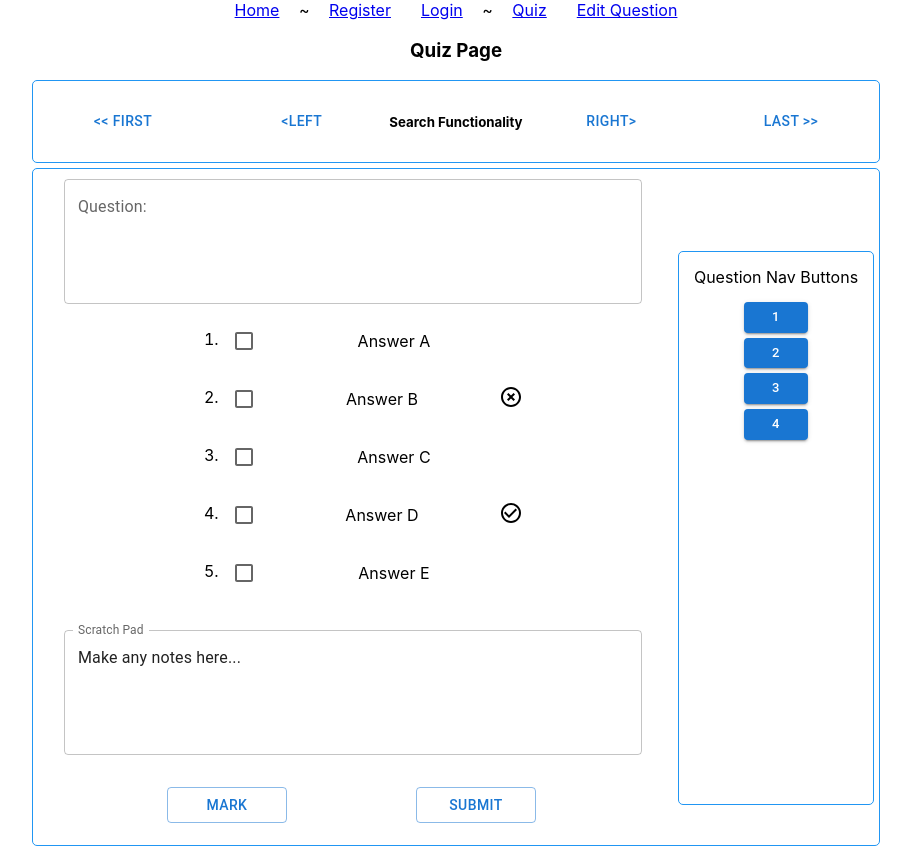
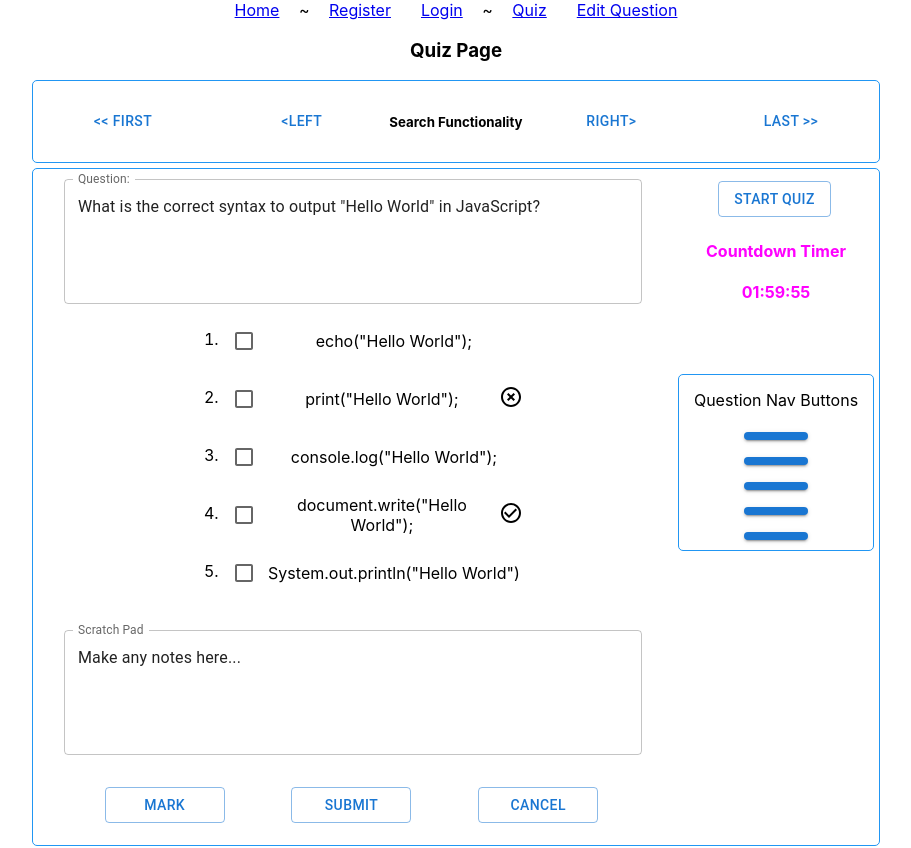
Before and after one commit to 2406-Ryan-Java-FS/project-2-frontend, a React (Create React App) app in the folder rev-learn/: page /quiz in a window 1280 px wide. Shown: the top 848 px of the page, without its empty margins (184-1095 px from the left). Built offline with nearby package versions, Linux system fonts and the light colour scheme.

Commit message:
update navigation bar and add timer

```diff
--- /dev/null
+++ b/rev-learn/src/pages/Quiz/CountdownTimer.jsx
@@ -0,0 +1,55 @@
+import React, { useState, useEffect } from 'react';
+
+const CountdownTimer = ({ initialHours, initialMinutes, initialSeconds }) => {
+  const [time, setTime] = useState({
+    hours: initialHours,
+    minutes: initialMinutes,
+    seconds: initialSeconds
+  });
+console.log("initialHours, initialMinutes, initialSeconds", initialHours, initialMinutes, initialSeconds);
+  useEffect(() => {
+    // Update the timer every second
+    const intervalId = setInterval(() => {
+      setTime(prevTime => {
+        let { hours, minutes, seconds } = prevTime;
+
+        if (seconds > 0) {
+          seconds -= 1;
+        } else {
+          if (minutes > 0) {
+            seconds = 59;
+            minutes -= 1;
+          } else {
+            if (hours > 0) {
+              seconds = 59;
+              minutes = 59;
+              hours -= 1;
+            } else {
+              // Timer has finished
+              clearInterval(intervalId);
+              return prevTime;
+            }
+          }
+        }
+
+        return { hours, minutes, seconds };
+      });
+    }, 1000);
+
+    // Cleanup interval on component unmount
+    return () => clearInterval(intervalId);
+  }, []);
+
+  return (
+    <div>
+      <h4 style={{color:"magenta"}}>Countdown Timer</h4>
+      <div style={{fontWeight:"bolder", color:"magenta"}}>
+        {String(time.hours).padStart(2, '0')}:
+        {String(time.minutes).padStart(2, '0')}:
+        {String(time.seconds).padStart(2, '0')}
+      </div>
+    </div>
+  );
+};
+
+export default CountdownTimer;
--- a/rev-learn/src/pages/Quiz/QuizPage.jsx
+++ b/rev-learn/src/pages/Quiz/QuizPage.jsx
@@ -1,15 +1,16 @@
 
-import { useContext, useState } from 'react';
+import { useContext } from 'react';
 import QuestionNavigationButton from './qstn-navigation-btn';
 import QuizItem from './quiz-item';
 import QuizNavigationBar from './quiz-navbar'
 
 import "./quiz.css";
 import { AppContext } from '../../provider/AppProvider';
+import TimerStart from './timer-start';
 
 const QuizPage = () => {
 
-  const [quizQuestion, setQuizQuestion] = useState(0);
+  const { quizQuestionId, updateQuizQuestionId } = useContext(AppContext);
 
   return (
     <div className='quiz-container'>
@@ -17,9 +18,12 @@ const QuizPage = () => {
         <h3>Quiz Page</h3>
         <QuizNavigationBar/>
         <div className='question-item'>
-          <QuizItem mode='student' item={quizQuestion}/>
-          <div className='qtn-navigation-btn'>
-            <QuestionNavigationButton/>
+          <QuizItem mode='student' item={quizQuestionId}/>
+          <div>
+            <TimerStart />
+            <div className='qtn-navigation-btn'>
+              <QuestionNavigationButton/>
+            </div>
           </div>
         </div>
       </div>
--- a/rev-learn/src/pages/Quiz/qstn-navigation-btn.jsx
+++ b/rev-learn/src/pages/Quiz/qstn-navigation-btn.jsx
@@ -7,7 +7,7 @@ import { Button } from '@mui/material';
 const QuestionNavigationButton = () => {
   const questionButton = quizQuestions;
 
-  console.log("🚀 ~ QuestionNavigationButton ~ questionButton:", questionButton)
+  // console.log("🚀 ~ QuestionNavigationButton ~ questionButton:", questionButton)
 
   return (
     <div className='questions-nav-buttons'>
--- a/rev-learn/src/pages/Quiz/quiz-data.js
+++ b/rev-learn/src/pages/Quiz/quiz-data.js
@@ -1,35 +1,77 @@
 
 export const quizQuestions = [
-  {'seq': 1, 'question': 'What is the correct syntax to output "Hello World" in JavaScript?', 'correct-answer' : 1},
-  {'seq': 2, 'question': 'How do you create a function in JavaScript?', 'correct-answer' : 1},
-  {'seq': 3, 'question': 'What is the correct way to write a for loop in JavaScript?', 'correct-answer' : 1},
-  {'seq': 4, 'question': 'What is the correct way to write a comment in JavaScript?', 'correct-answer' : 1},
+  {'question-seq': 1,
+    'question': 'What is the correct syntax to output "Hello World" in JavaScript?',
+  },
+  {'question-seq': 2,
+    'question': 'How do you create a function in JavaScript?',
+  },
+  {'question-seq': 3,
+    'question': 'What is the correct way to write a for loop in JavaScript?',
+  },
+  {'question-seq': 4,
+    'question': 'What does the slice method do in JavaScript arrays?',
+  },
+  {'question-seq': 5,
+    'question': 'How do you convert an array to a string in JavaScript?',
+  },
 ]
 
-// ['2', 'What is it'],
-// ['3', 'What is it'],
-// ['4', 'What is it'],
-// ['5', 'What is it'],
-// ['6', 'What is it'],
-// ['7', 'What is it'],
-// ['8', 'What is it'],
-// ['9', 'What is it'],
-// ['10', 'What is it']
-
-
 export const quizAnswers = [
-  {'seq': 1, 'answers': ['echo("Hello World");', 'print("Hello World");', 'console.log("Hello World");', 'document.write("Hello World");', 'System.out.println("Hello World");']},
-  {'seq': 2, 'answers': ['function myFunction() {}', 'def myFunction() {}', 'create myFunction() {}', 'function:myFunction() {}', 'myFunction function() {}']},
-  {'seq': 3, 'answers': ['for (var i = 0; i < 5; i++) {}', 'for var i = 0; i < 5; i++ {}', 'for (i < 5; i++) {var i = 0;}', 'for (var i = 0; i++) {}', 'for (i++) {var i = 0; i < 5;']}
+  {'answer-seq': 1,
+    'answers': [
+      { 'ans_id': 1, 'ans_text': 'echo("Hello World");'},
+      { 'ans_id': 2, 'ans_text': 'print("Hello World");'},
+      { 'ans_id': 3, 'ans_text': 'console.log("Hello World");'},
+      { 'ans_id': 4, 'ans_text': 'document.write("Hello World");'},
+      { 'ans_id': 5, 'ans_text': 'System.out.println("Hello World")'},
+    ],
+    'correct-answer' : 1,
+  },
+  {'answer-seq': 2,
+    'answers': [
+      { 'ans_id': 1, 'ans_text': 'function myFunction() {}'},
+      { 'ans_id': 2, 'ans_text': 'def myFunction() {}' },
+      { 'ans_id': 3, 'ans_text': 'create myFunction() {}'},
+      { 'ans_id': 4, 'ans_text': 'function:myFunction() {}'},
+      { 'ans_id': 5, 'ans_text': 'myFunction function() {}'},
+    ],
+    'correct-answer' : 1,
+  },
+  { 'answer-seq': 3,
+    'answers': [
+      { 'ans_id': 1, 'ans_text': 'for (var i = 0; i < 5; i++) {}' },
+      { 'ans_id': 2, 'ans_text': 'for var i = 0; i < 5; i++ {}'},
+      { 'ans_id': 3, 'ans_text': 'for (i < 5; i++) {var i = 0;}'},
+      { 'ans_id': 4, 'ans_text': 'for (var i = 0; i++) {}'},
+      { 'ans_id': 5, 'ans_text': 'for (i++) {var i = 0; i < 5;'}
+    ],
+    'correct-answer' : 1,
+  },
+  {'answer-seq': 4,
+    'answers': [
+      { 'ans_id': 1, 'ans_text': 'Modifies the original array}' },
+      { 'ans_id': 2, 'ans_text': 'Removes elements from the original array}'},
+      { 'ans_id': 3, 'ans_text': 'Extracts a section of the original array without modifying it}'},
+      { 'ans_id': 4, 'ans_text': 'Adds new elements to the original array}'},
+      { 'ans_id': 5, 'ans_text': 'Sorts the elements of the array'}
+    ],
+    'correct-answer' : 1,
+  },
+  {'answer-seq': 5,
+    'answers': [
+      { 'ans_id': 1, 'ans_text': 'array.toString()'},
+      { 'ans_id': 2, 'ans_text': 'array.join()'},
+      { 'ans_id': 3, 'ans_text': 'array.concat()'},
+      { 'ans_id': 4, 'ans_text': 'array.convert()'},
+      { 'ans_id': 5, 'ans_text': 'array.splice()'},
+    ],
+    'correct-answer' : 1,
+  },
 ]
 
-
-// ['2', '2 answer 1', '2 answer 2', '2 answer 3', '2 answer 4', '2 answer 5'],
-// ['3', '3 answer 1', '3 answer 2', '3 answer 3', '3 answer 4', '3 answer 5'],
-// ['4', '4 answer 1', '4 answer 2', '4 answer 3', '4 answer 4', '4 answer 5'],
-// ['5', '5 answer 1', '5 answer 2', '5 answer 3', '5 answer 4', '5 answer 5'],
-// ['6', '6 answer 1', '6 answer 2', '6 answer 3', '6 answer 4', '6 answer 5'],
-// ['7', '7 answer 1', '7 answer 2', '7 answer 3', '7 answer 4', '7 answer 5'],
-// ['8', '8 answer 1', '8 answer 2', '8 answer 3', '8 answer 4', '8 answer 5'],
-// ['9', '9 answer 1', '9 answer 2', '9 answer 3', '9 answer 4', '9 answer 5'],
-// ['10', '10 answer 1', '10 answer 2', '10 answer 3', '10 answer 4', '10 answer 5']
+export const userAnswers = {
+  'user_id': 0,
+  'question_id': 0,
+  'answer_choice' : -1,
+}
--- a/rev-learn/src/pages/Quiz/quiz-item.jsx
+++ b/rev-learn/src/pages/Quiz/quiz-item.jsx
@@ -1,5 +1,5 @@
 import { Button, TextField } from '@mui/material'
-import React, { useContext, useEffect } from 'react'
+import React, { useContext, useEffect, useState } from 'react'
 import QuizMultipleChoiceAnswers from './quiz-mc-answers'
 import QuestionScratchPad from './qstn_scratch_pad'
 
@@ -12,17 +12,21 @@ import { AppContext } from '../../provider/AppProvider';
 
 const QuizItem = ({mode, item}) => {
   const { quizQuestionId, updateQuizQuestionId } = useContext(AppContext);
+  const [ questionText, setQuestionText ] = useState("");
 
   const itemId = Number(quizQuestionId);
 
-  useEffect(() => {
-    updateQuizQuestionId( quizQuestionId );
-  }, [quizQuestionId, updateQuizQuestionId]);
-
   const allowEdit = mode === 'student' ? true : false;
 
-  console.log("🚀 ~ QuizItem ~ quizQuestionId:", quizQuestionId)
+  console.log("🎲 ~ QuizItem ~ quizQuestionId:", quizQuestionId)
   console.log("🚀 ~ QuizItem ~ itemId:", itemId)
+  console.log("🚀 ~ QuizItem ~ quizQuestions[itemId]:", quizQuestions[itemId].question)
+
+  useEffect(() => {
+
+    setQuestionText(quizQuestions[itemId].question);
+
+  }, [ itemId, setQuestionText ]);
 
   return (
     <div className='quiz-item'>
@@ -32,7 +36,7 @@ const QuizItem = ({mode, item}) => {
             label="Question:"
             multiline
             rows={4}
-            defaultValue={quizQuestions[itemId]}
+            defaultValue={questionText}
             InputProps={{
               readOnly: allowEdit,
             }}
@@ -52,6 +56,7 @@ const QuizItem = ({mode, item}) => {
           <div className='quiz-buttons'>
             <Button id='quiz-btn' variant="outlined" style={{margin:'2px 5px 2px 2px'}}>Mark</Button>
             <Button id='quiz-btn' variant="outlined" style={{margin:'2px 5px 2px 2px'}}>Submit</Button>
+            <Button id='quiz-btn' variant="outlined" style={{margin:'2px 5px 2px 2px'}}>Cancel</Button>
           </div>
         </div>
       </div>
--- a/rev-learn/src/pages/Quiz/quiz-mc-answers.jsx
+++ b/rev-learn/src/pages/Quiz/quiz-mc-answers.jsx
@@ -8,24 +8,24 @@ import HighlightOffIcon from '@mui/icons-material/HighlightOff';
 import CheckCircleOutlineIcon from '@mui/icons-material/CheckCircleOutline';
 import { quizAnswers } from './quiz-data';
 
-// const tmpAnswersList = ['Answer A', 'Answer B', 'Answer C', 'Answer D', 'Answer E'];
-
 const QuizMultipleChoiceAnswers = ({item}) => {
 
-  console.log("🚀 ~ QuizMultipleChoiceAnswers ~ item:", item)
+  const answersList = quizAnswers[item].answers;
+  // const answersList = ['Answer A', 'Answer B', 'Answer C', 'Answer D', 'Answer E'];
+
+  // console.log("🚀 ~ QuizMultipleChoiceAnswers ~ item:", item)
+  // console.log("🚀 ~ QuizMultipleChoiceAnswers ~ quizAnswers[item].answers:", quizAnswers[item].answers[0].ans_text);
   // console.log("quizAnswers: ", quizAnswers[item].answers);
-  // const answersList = quizAnswers[item].answers;
-  const tmpAnswersList = ['Answer A', 'Answer B', 'Answer C', 'Answer D', 'Answer E'];
 
   return (
     <div>
       <ol>
         {
-          tmpAnswersList.map((ans, idxal) => (
+          answersList.map((ans, idxal) => (
             <li key={idxal}>
               <p className='answer-item'>
                 <span><Checkbox/></span>
-                {ans}
+                {ans.ans_text}
                 <span>{idxal === 1 ? <HighlightOffIcon/> : <>{idxal === 3 ? <CheckCircleOutlineIcon/> : <></>}</>}</span>
               </p>
             </li>
--- a/rev-learn/src/pages/Quiz/quiz.css
+++ b/rev-learn/src/pages/Quiz/quiz.css
@@ -64,6 +64,10 @@
   margin: 10px;
 }
 
+.quiz-start {
+  margin : 10px;
+}
+
 .qtn-edit {
   display: flex;
   justify-content:center;
@@ -89,8 +93,9 @@
 }
 
 .qtn-navigation-btn {
-  margin: 82px 5px 40px 5px;
+  margin: 72px 5px 40px 5px;
 }
+
 .answer-item {
   width: 300px;
   display: flex;
--- /dev/null
+++ b/rev-learn/src/pages/Quiz/timer-start.jsx
@@ -0,0 +1,17 @@
+
+import { Button } from '@mui/material';
+import CountdownTimer from './CountdownTimer';
+
+const TimerStart = () => {
+
+  return (
+    <div className='quiz-start'>
+      <Button id='quiz-start-btn' variant="outlined" style={{margin:'2px 5px 2px 2px'}}>Start Quiz</Button>
+      <div>
+        <CountdownTimer initialHours={'2'} initialMinutes={'0'} initialSeconds={'0'} />
+      </div>
+    </div>
+  )
+}
+
+export default TimerStart;
--- a/rev-learn/src/provider/AppProvider.jsx
+++ b/rev-learn/src/provider/AppProvider.jsx
@@ -5,7 +5,7 @@ export const AppContext = createContext();
 export default function AppProvider({ children }) {
   //Here is where you can setup and create 'state' or any data
   //you want your Components to have access to.
-  const [quizQuestionId, setquizQuestionId] = useState();
+  const [quizQuestionId, setquizQuestionId] = useState(0);
 
   function updateQuizQuestionId(id) {
       setquizQuestionId(id);
```
Also changed, not shown: rev-learn/src/pages/Quiz/quiz-navbar.jsx (+14 -12 lines), 2 other files (tests, documents, lock files or other folders).
